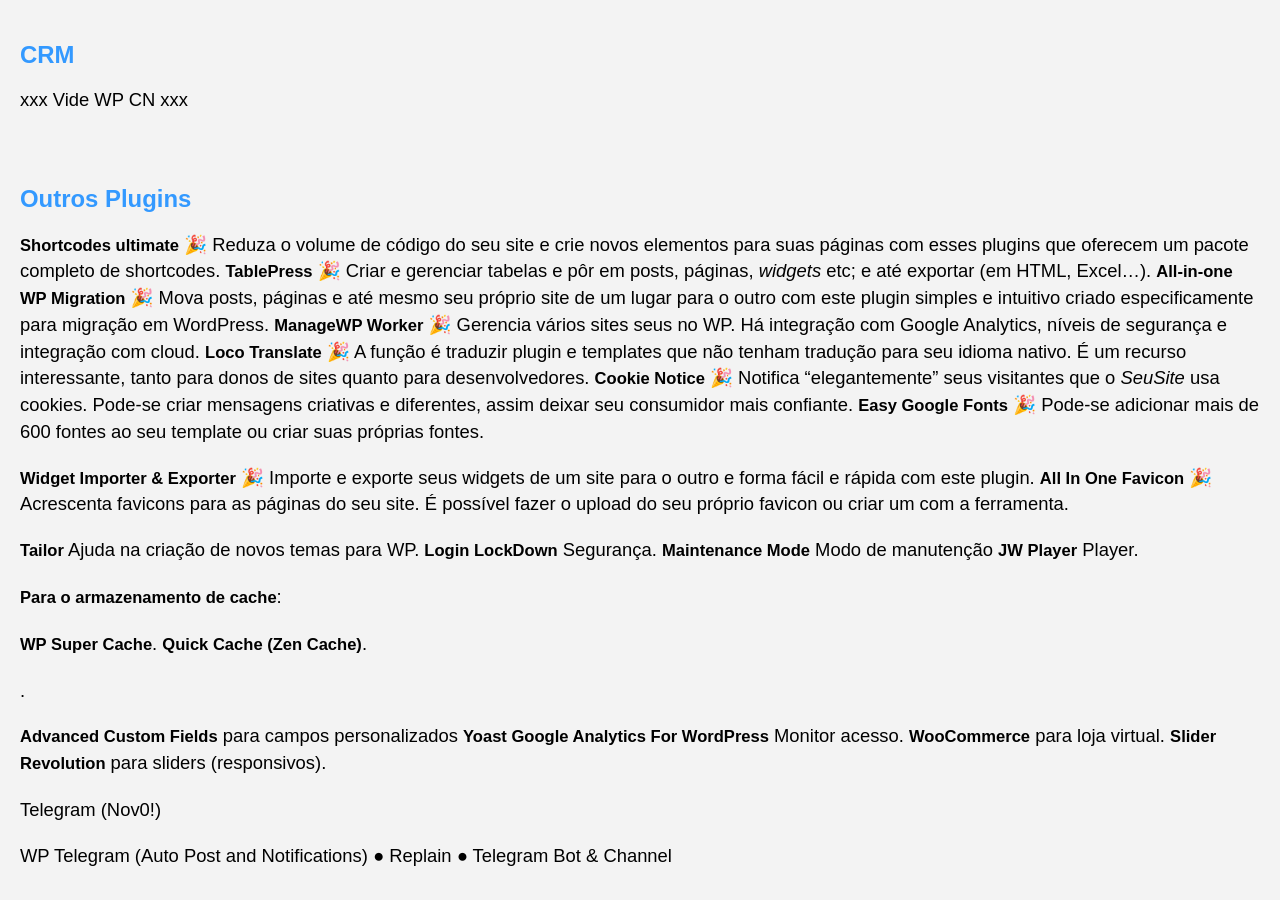
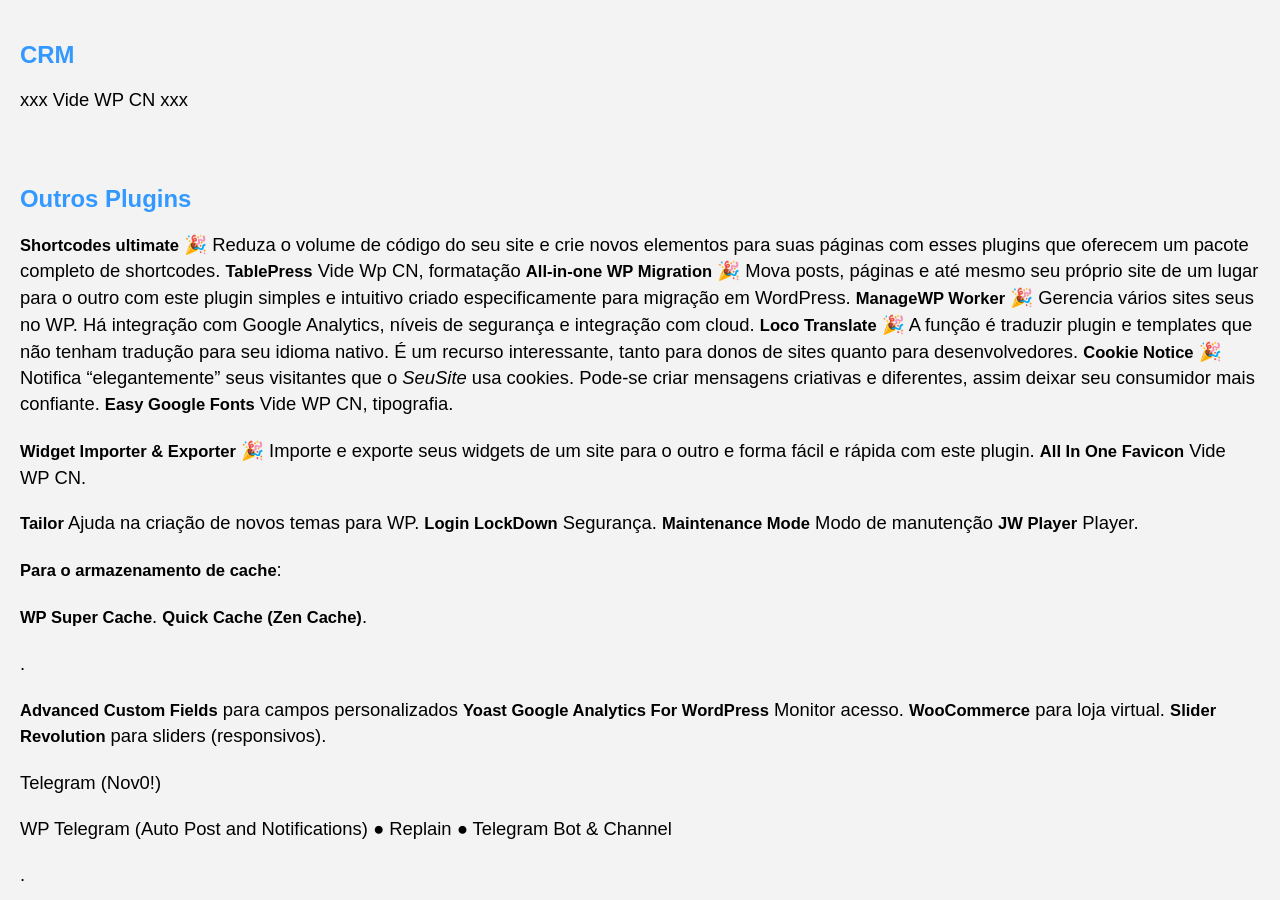
Before and after one commit to Joesynth/joesynth.github.io, a Jekyll site: the page built from _posts/2021-02-07-wordpress-plugins.md, in a window 1280 px wide and 900 px high, scrolled down 7376 px. Built offline with Jekyll 4.4.1, drawn with Linux system fonts in a browser that asks for light colours.

Commit message:
dsd
dsds

```diff
--- a/_posts/2021-02-07-wordpress-plugins.md
+++ b/_posts/2021-02-07-wordpress-plugins.md
@@ -334,15 +334,15 @@
 ## Outros Plugins
 
 **Shortcodes ultimate** 🎉️ Reduza o volume de código do seu site e crie novos elementos para suas páginas com esses plugins que oferecem um pacote completo de shortcodes.
-**TablePress** 🎉️ Criar e gerenciar tabelas e pôr em posts, páginas, *widgets* etc; e até exportar (em HTML, Excel...).
+**TablePress** Vide Wp CN, formatação
 **All-in-one WP Migration** 🎉️ Mova posts, páginas e até mesmo seu próprio site de um lugar para o outro com este plugin simples e intuitivo criado especificamente para migração em WordPress.
 **ManageWP Worker** 🎉️ Gerencia vários sites seus no WP. Há integração com Google Analytics, níveis de segurança e integração com cloud.
 **Loco Translate** 🎉️ A função é traduzir plugin e templates que não tenham tradução para seu idioma nativo. É um recurso interessante, tanto para donos de sites quanto para desenvolvedores.
 **Cookie Notice** 🎉️ Notifica “elegantemente” seus visitantes que o *SeuSite* usa cookies. Pode-se criar mensagens criativas e diferentes, assim deixar seu consumidor mais confiante.
-**Easy Google Fonts** 🎉️ Pode-se adicionar mais de 600 fontes ao seu template ou criar suas próprias fontes.
+**Easy Google Fonts** Vide WP CN, tipografia.
 
 **Widget Importer &amp; Exporter** 🎉️ Importe e exporte seus widgets de um site para o outro e forma fácil e rápida com este plugin.
-**All In One Favicon** 🎉️ Acrescenta favicons para as páginas do seu site. É possível fazer o upload do seu próprio favicon ou criar um com a ferramenta.
+**All In One Favicon** Vide WP CN.
 
 **Tailor** Ajuda na criação de novos temas para WP.
 **Login LockDown** Segurança.
```
